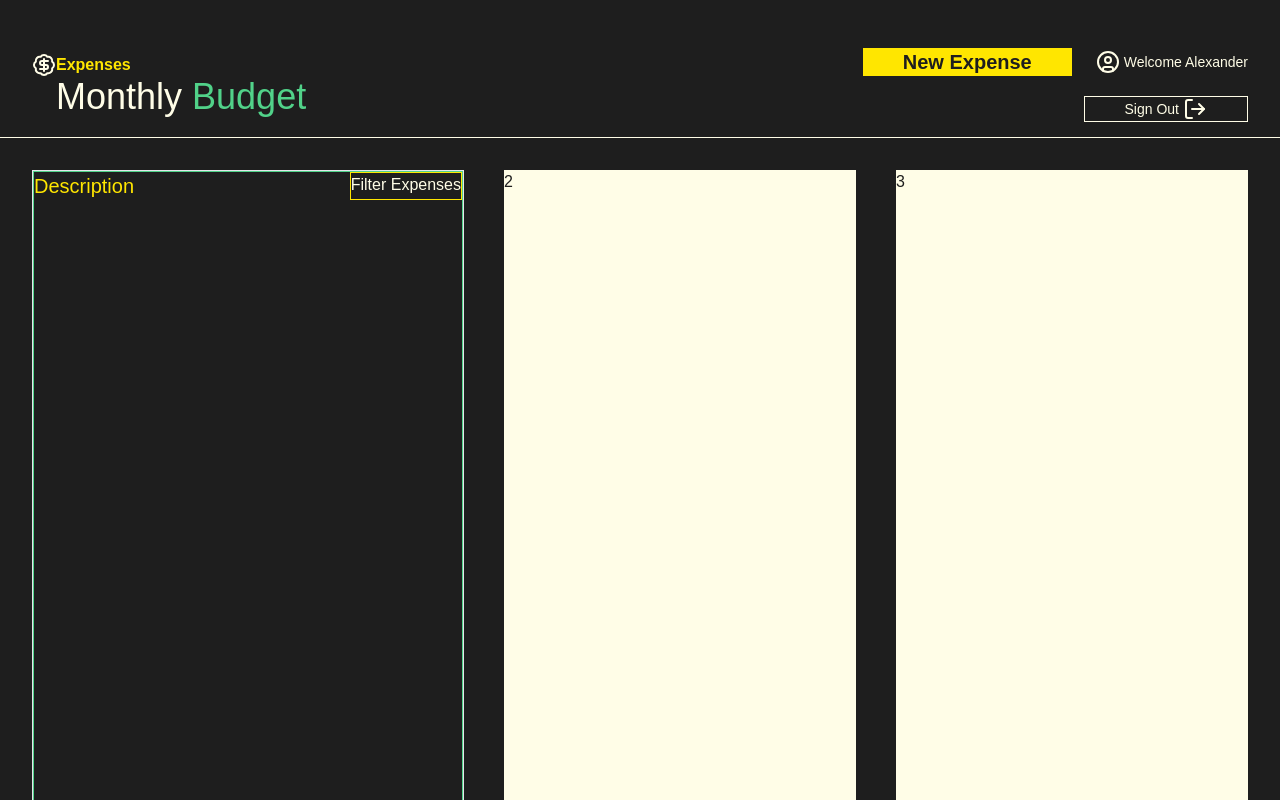
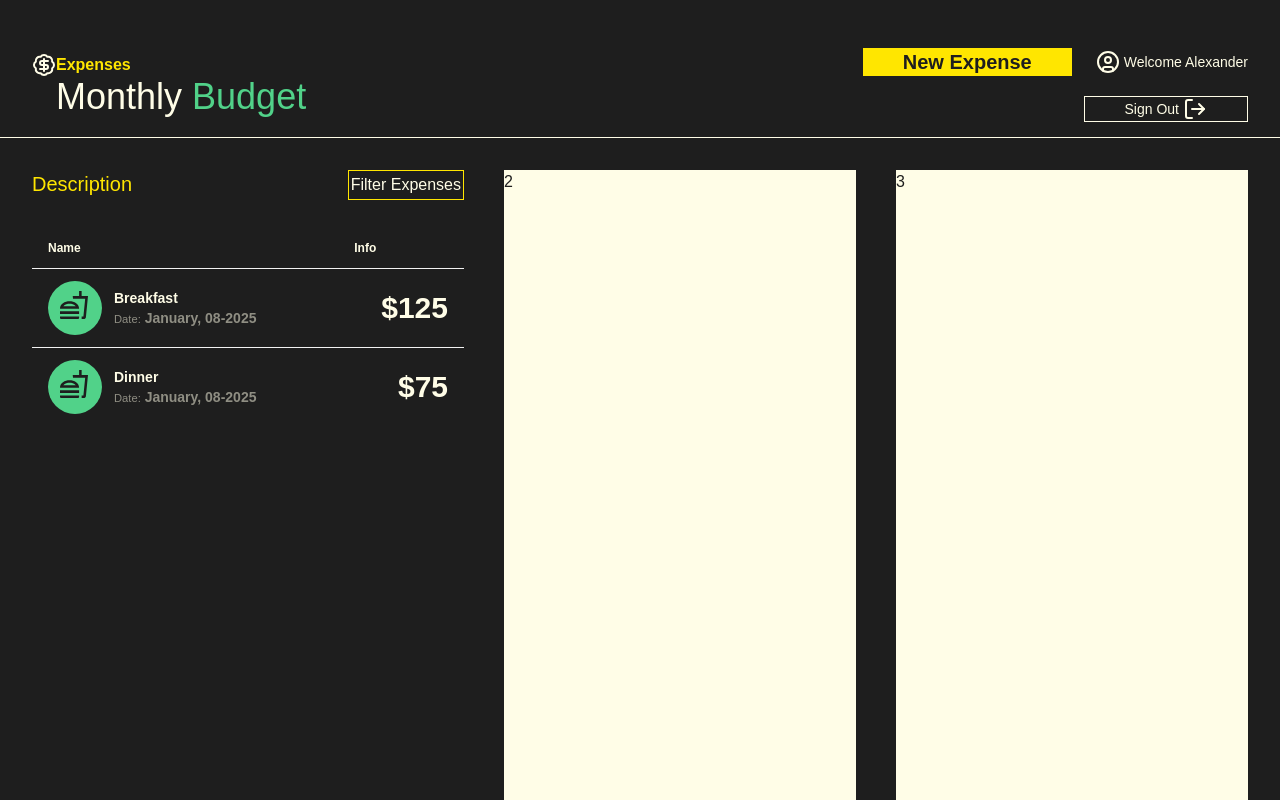
Before and after one commit to pseudoeazy/personal-budget-web, a Next.js app: page /user in a window 1280 px wide. Shown: the top 800 px of the page. Built offline with nearby package versions, Linux system fonts and the light colour scheme.

Commit message:
Add budgetlist content

```diff
--- a/package.json
+++ b/package.json
@@ -25,6 +25,7 @@
     "@types/react-dom": "^19",
     "@vitejs/plugin-react": "^4.3.4",
     "@vitest/ui": "^2.1.8",
+    "daisyui": "^4.12.23",
     "eslint": "^9",
     "eslint-config-next": "15.1.3",
     "jsdom": "^25.0.1",
--- a/src/app/user/page.tsx
+++ b/src/app/user/page.tsx
@@ -1,11 +1,12 @@
 import BudgetList from '@/components/home/budget-list';
 import React from 'react';
+import { expenses } from '@/data/expenses';
 
 const UserPage = () => {
   return (
-    <div className="w-full flex gap-10 flex-col-reverse lg:flex-row ">
-      <section className="w-full lg:w-[34.5rem]  border h-screen ">
-        <BudgetList />
+    <div className="w-full flex gap-10 flex-col-reverse lg:flex-row">
+      <section className="w-full lg:w-[34.5rem] h-screen ">
+        <BudgetList expenses={expenses} />
       </section>
       <section className="flex-1 flex gap-10 flex-col sm:flex-row min-h-screen ">
         <div className="w-full sm:w-[22rem] flex-1 min-h-screen  bg-foreground text-background">
--- /dev/null
+++ b/src/assets/icons/food.tsx
@@ -0,0 +1,20 @@
+import * as React from 'react';
+const Food = (
+  props: React.JSX.IntrinsicAttributes & React.SVGProps<SVGSVGElement>
+) => (
+  <svg
+    xmlns="http://www.w3.org/2000/svg"
+    width={54}
+    height={54}
+    viewBox="0 0 54 54"
+    fill="none"
+    {...props}
+  >
+    <circle cx={27} cy={27} r={27} fill="#51D289" />
+    <path
+      d="M12 36.7018C12 37.4145 12.5727 37.9873 13.2855 37.9873H29.8182C30.5309 37.9873 31.1036 37.4145 31.1036 36.7018V35.4545H12V36.7018ZM21.5455 20.1691C16.7727 20.1691 12 22.7273 12 27.8182H31.0909C31.0909 22.7273 26.3182 20.1691 21.5455 20.1691ZM15.3345 25.2727C16.7473 23.3 19.7509 22.7145 21.5455 22.7145C23.34 22.7145 26.3436 23.3 27.7564 25.2727H15.3345ZM12 30.3636H31.0909V32.9091H12V30.3636ZM33.6364 15.0909V10H31.0909V15.0909H24.7273L25.02 17.6364H37.1873L35.4055 35.4545H33.6364V38H35.8255C36.8945 38 37.7727 37.1727 37.9 36.1291L40 15.0909H33.6364Z"
+      fill="#1E1E1E"
+    />
+  </svg>
+);
+export default Food;
--- a/src/components/home/budget-list.tsx
+++ b/src/components/home/budget-list.tsx
@@ -1,14 +1,80 @@
 import React from 'react';
+import { ShoppingCart } from 'lucide-react';
+import Food from '@/assets/icons/food';
+import { Expense } from '@/types/expense';
 
-const BudgetList = () => {
+interface Props {
+  expenses: Expense[];
+}
+const BudgetList: React.FC<Props> = ({ expenses }) => {
   return (
-    <div className="w-full min-h-full border border-secondary">
-      <div className="flex justify-between ">
+    <div className="w-full min-h-full  ">
+      <div className="flex justify-between mb-7">
         <div className="text-primary font-normal capitalize text-xl">
           description
         </div>
-        <div className="border border-primary"> Filter Expenses</div>
+        <div className="border border-primary p-0.5"> Filter Expenses</div>
       </div>
+      <section>
+        {expenses.length !== 0 ? (
+          <div className="overflow-x-auto">
+            <table className="table">
+              <thead>
+                <tr className="text-foreground">
+                  <th>Name</th>
+
+                  <th>Info</th>
+                </tr>
+              </thead>
+              <tbody>
+                {expenses.map((expense, i) => (
+                  <tr key={i}>
+                    <td>
+                      <div className="flex items-center gap-3">
+                        <div className="avatar">
+                          <div className="mask mask-squircle ">
+                            <Food />
+                          </div>
+                        </div>
+                        <div>
+                          <div className="font-bold">{expense.name}</div>
+                          <div className="text-sm opacity-50">
+                            <small>Date:</small>{' '}
+                            <strong>{expense.createdAt}</strong>
+                          </div>
+                        </div>
+                      </div>
+                    </td>
+
+                    <th>
+                      <div className="text-3xl text-foreground text-right capitalize">
+                        ${expense.amount}
+                      </div>
+                    </th>
+                  </tr>
+                ))}
+              </tbody>
+            </table>
+          </div>
+        ) : (
+          <div className="mt-32">
+            <h3 className="mb-12 text-4xl text-center text-foreground leading-normal capitalize font-bold">
+              Looks like you haven&apos;t added any{' '}
+              <span className="text-secondary">expenses yet.</span>
+            </h3>
+            <p className="mb-8 text-center text-foreground ">
+              No worries, just hit the{' '}
+              <button type="button" className="text-secondary">
+                &apos;Add&apos;
+              </button>{' '}
+              button to get started
+            </p>
+            <div className="flex justify-center">
+              <ShoppingCart className="w-20 h-20" />
+            </div>
+          </div>
+        )}
+      </section>
     </div>
   );
 };
--- /dev/null
+++ b/src/data/expenses.ts
@@ -0,0 +1,20 @@
+import { Expense } from '@/types/expense';
+
+export const expenses: Expense[] = [
+  {
+    id: `1`,
+    name: 'Breakfast',
+    category: 'Food',
+    amount: '125',
+    createdAt: `January, 08-2025`,
+    updatedAt: Date.now().toString(),
+  },
+  {
+    id: `2`,
+    name: 'Dinner',
+    category: 'Food',
+    amount: '75',
+    createdAt: `January, 08-2025`,
+    updatedAt: Date.now().toString(),
+  },
+];
--- /dev/null
+++ b/src/types/expense.ts
@@ -0,0 +1,8 @@
+export type Expense = {
+  id: string;
+  name: string;
+  category: string;
+  amount: string;
+  createdAt: string;
+  updatedAt: string;
+};
--- a/tailwind.config.ts
+++ b/tailwind.config.ts
@@ -1,4 +1,5 @@
 import type { Config } from 'tailwindcss';
+import daisyui from 'daisyui';
 
 export default {
   content: [
@@ -25,5 +26,5 @@ export default {
       },
     },
   },
-  plugins: [],
+  plugins: [daisyui],
 } satisfies Config;
```
Also changed, not shown: src/assets/icons/health.tsx (added, +20 -0 lines), src/assets/icons/hobbie.tsx (added, +34 -0 lines), 2 other files (tests, documents, lock files or other folders).
